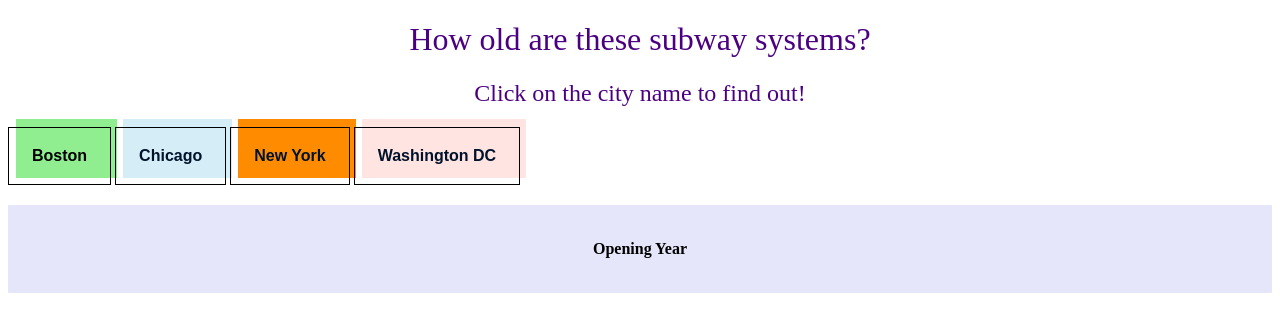
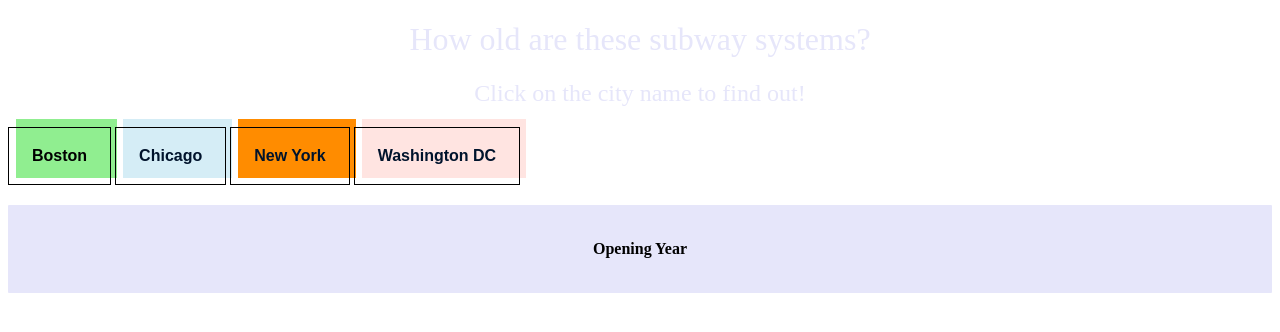
Before and after one commit to eks2080/class-2, a plain HTML site: page index.html in a window 1280 px wide. Drawn offline with nearby package versions, Linux system fonts and the light colour scheme.

Commit message:
Update styles.css

```diff
--- a/styles.css
+++ b/styles.css
@@ -1,10 +1,10 @@
 h1 {
-    color: #4B0082;
+    color: #E6E6FA;
     font-weight: 300;
     text-align: center;
   }
 h2{
-    color: #4B0082;
+    color: #E6E6FA;
     font-weight: 100;
     text-align: center;
 }
```
